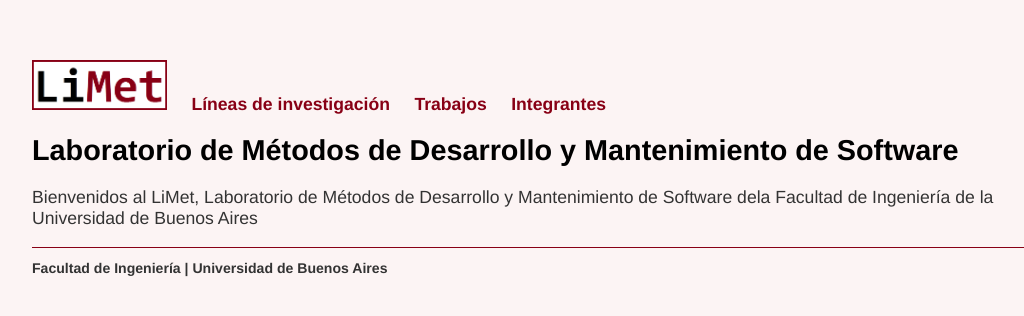
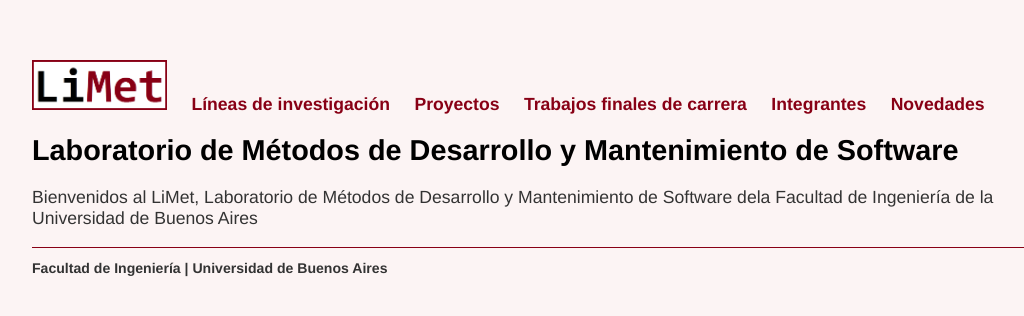
Before and after one commit to limetfiuba/limetfiuba.github.io, a Jekyll site: the page built from index.html, in a window 1280 px wide. Shown: the top 316 px of the page, without its empty margins (96-1120 px from the left). Built offline with Jekyll 4.4.1, drawn with Linux system fonts in a browser that asks for light colours.

Commit message:
Update default.html

```diff
--- a/_layouts/default.html
+++ b/_layouts/default.html
@@ -12,8 +12,10 @@
                 <ul class="nav navbar-nav">
                     <li><a class="brand-image" href="/"><img class="brand-image" src="/img/logo.png" width="135" height="50"/></a></li>
                     <li><a href="/lineas">Líneas de investigación</a></li>
-                    <li><a href="/trabajos">Trabajos</a></li>
+                    <li><a href="/proyectos">Proyectos</a></li>
+                    <li><a href="/trabajos">Trabajos finales de carrera</a></li>
                     <li><a href="/integrantes">Integrantes</a></li>
+                    <li><a href="/novedades">Novedades</a></li>
                 </ul>
             </div>
         </nav>
```
